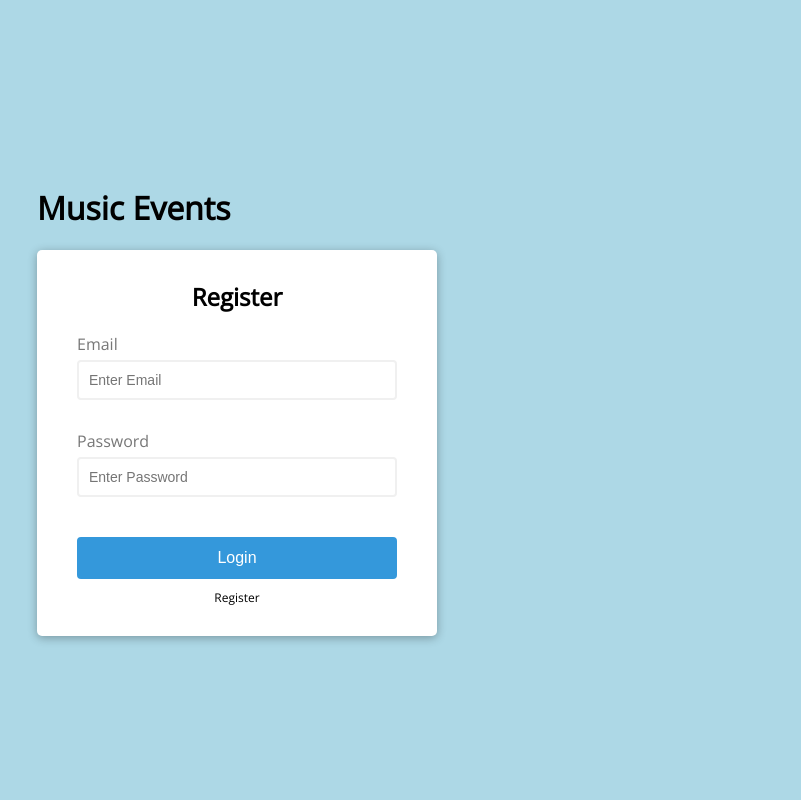
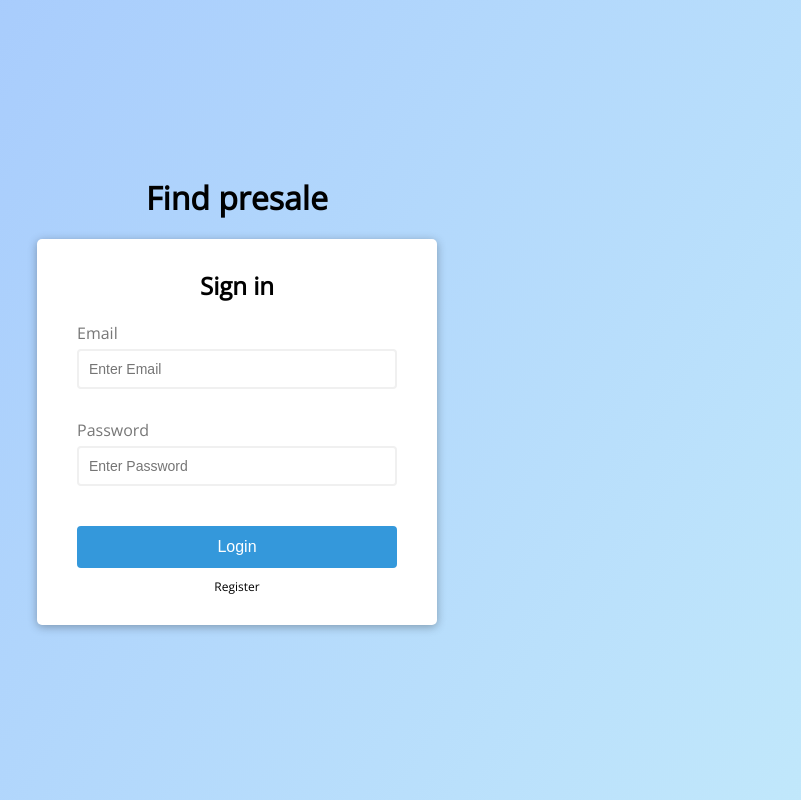
Before and after one commit to datnguyenner/concert-presale, a React (Create React App) app: page / in a window 1280 px wide. Shown: the whole page, without its empty margins (403-1204 px from the left). Built offline with nearby package versions, Linux system fonts and the light colour scheme.

Commit message:
Add particles

```diff
--- a/src/App.css
+++ b/src/App.css
@@ -18,7 +18,7 @@ body {
     margin: 0;
 }
 
-.register {
+.register, .signin {
   background-color: #fff;
   border-radius: 5px;
   box-shadow: 0 2px 10px rgb(0, 0, 0, 0.3);
@@ -26,7 +26,7 @@ body {
   text-align: left;
 }
 
-h2 {
+h1, h2 {
   text-align: center;
   margin: 0 0 20px;
 }
--- a/src/App.js
+++ b/src/App.js
@@ -78,7 +78,7 @@ class App extends Component {
   render() {
     return (
       <div className="App">
-        <h1>Music Events</h1>
+        <h1>Find presale</h1>
         {this.state.route === 'SignIn' && <SignIn signIn={this.changeRoute} register={this.changeRoute}/>}
         {this.state.route === 'Register' && <Register register={this.changeRoute}/>}
         {this.renderHome()}
--- a/src/components/SignIn/SignIn.js
+++ b/src/components/SignIn/SignIn.js
@@ -75,9 +75,9 @@ class SignIn extends Component {
         const { email, password } = this.state;
 
         return (
-            <div className="register">
+            <div className="signin">
                 <form className="form" onSubmit={this.handleSubmit}>
-                    <h2>Register</h2>
+                    <h2>Sign in</h2>
                     <div className="form-control">
                         <label htmlFor="email">Email</label>
                         <input className={email.validate} type="text" placeholder="Enter Email" onChange={this.onchangeEmail} name="email" />
--- a/src/index.css
+++ b/src/index.css
@@ -3,9 +3,5 @@ body {
   font-family: -apple-system, BlinkMacSystemFont, 'Segoe UI', 'Roboto', 'Oxygen', 'Ubuntu', 'Cantarell', 'Fira Sans', 'Droid Sans', 'Helvetica Neue', sans-serif;
   -webkit-font-smoothing: antialiased;
   -moz-osx-font-smoothing: grayscale;
-  background-color: lightblue;
+  background-image: linear-gradient(120deg, #a1c4fd 0%, #c2e9fb 100%);
 }
-
-code {
-  font-family: source-code-pro, Menlo, Monaco, Consolas, 'Courier New', monospace;
-}
```
